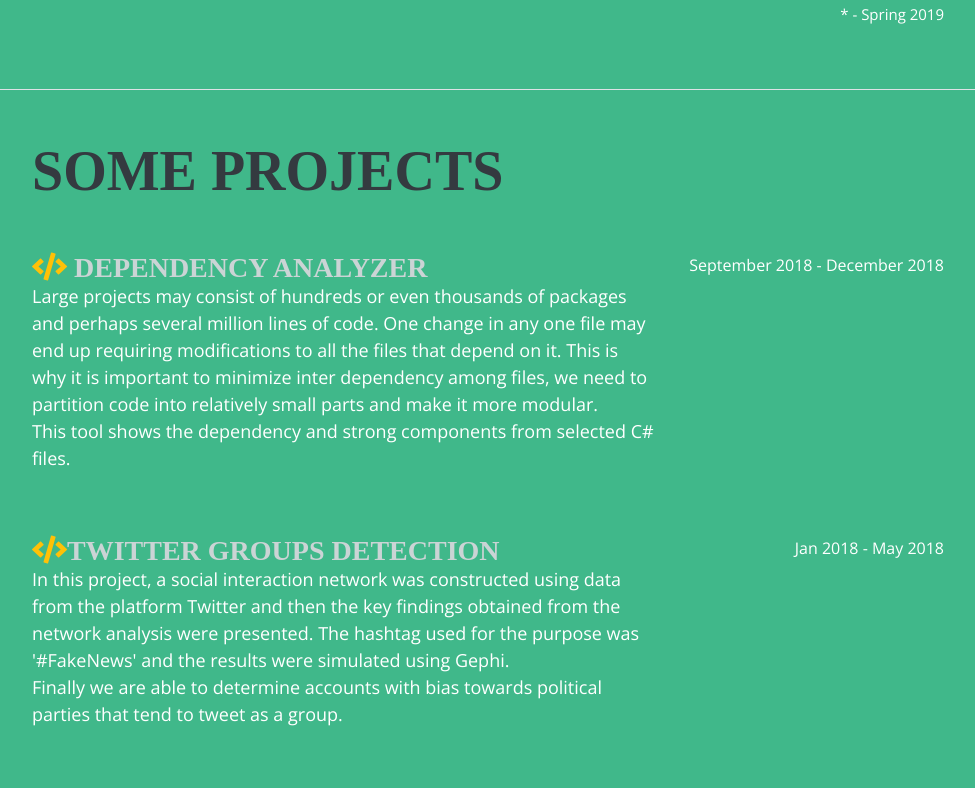
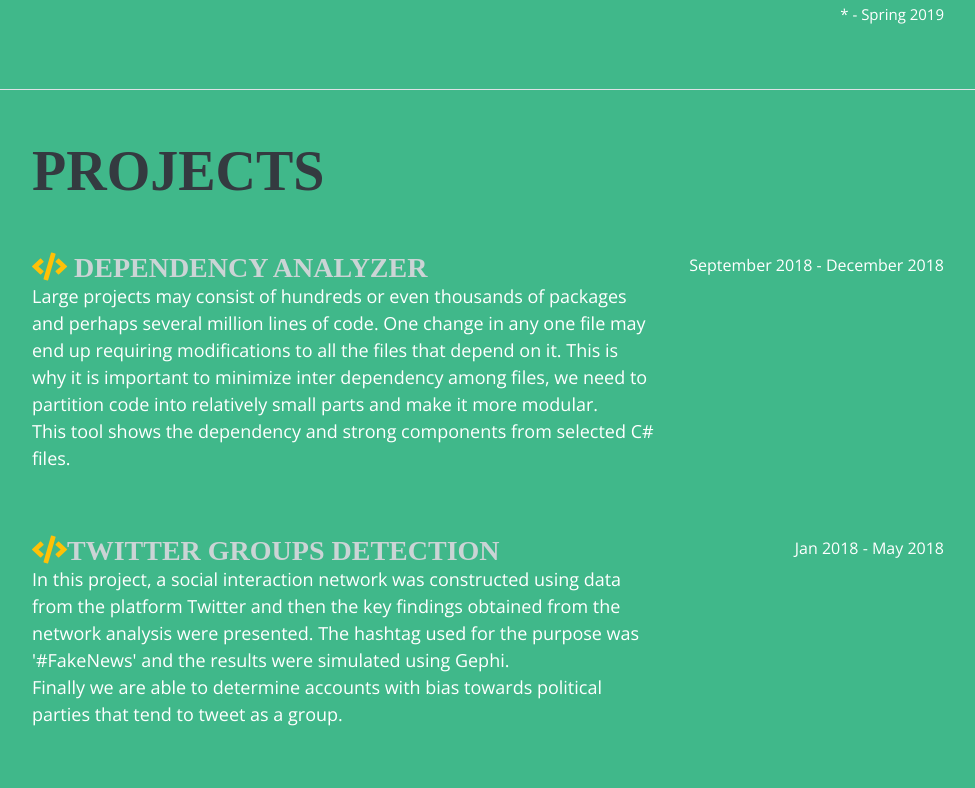
Before and after one commit to rick1314/rick1314.github.io, a plain HTML site: page index.html in a window 1280 px wide. Shown: the part 1647-2435 px from the top of the page, without its empty margins (288-1263 px from the left). Drawn offline with nearby package versions, Linux system fonts and the light colour scheme; a web font is replaced by a local one.

Commit message:
Update index.html

```diff
--- a/index.html
+++ b/index.html
@@ -216,7 +216,7 @@
 
       <section class="resume-section p-3 p-lg-5 d-flex flex-column" id="projects">
         <div class="my-auto">
-          <h2 class="mb-5">Some Projects</h2>
+          <h2 class="mb-5">Projects</h2>
 
             <div class="resume-item d-flex flex-column flex-md-row mb-5">
             <div class="resume-content mr-auto">
```
